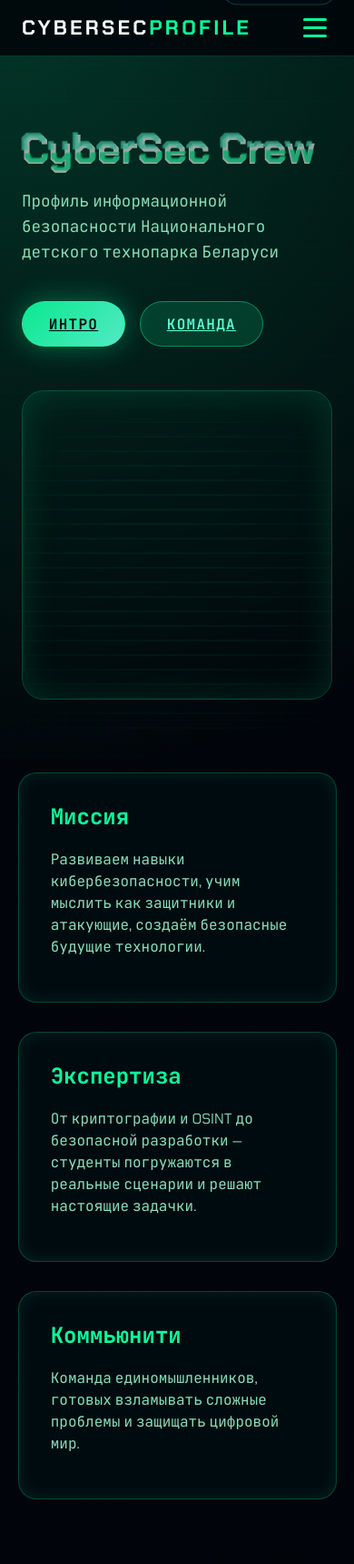
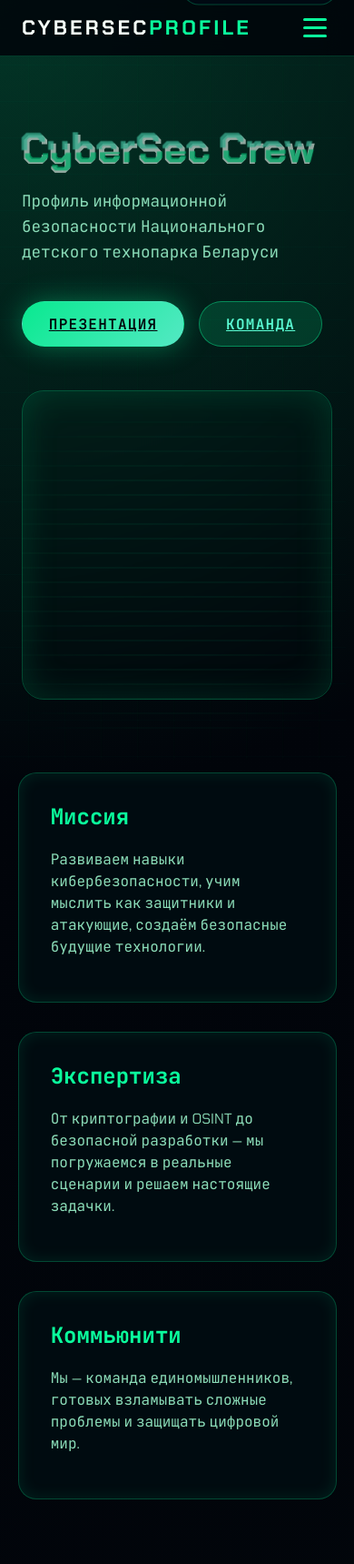
Before and after one commit to markzum/CyberSecProfileNDT, a Flask app: page / in a window 390 px wide. Shown: the top 1719 px of the page at 91% size. Run offline with Flask 3, Linux system fonts and the light colour scheme.

Commit message:
intro to presentation

```diff
--- a/app.py
+++ b/app.py
@@ -16,9 +16,9 @@
     def index():
         return render_template("index.html")
 
-    @app.route("/intro")
-    def intro():
-        return render_template("intro.html")
+    @app.route("/presentation")
+    def presentation():
+        return render_template("presentation.html")
 
     @app.route("/team")
     def team():
--- a/static/css/styles.css
+++ b/static/css/styles.css
@@ -307,7 +307,7 @@
     background: rgba(1, 4, 10, 0.85);
 }
 
-.intro-page {
+.presentation-page {
     padding: 6rem 5vw;
     display: grid;
     gap: 2.5rem;
@@ -315,13 +315,13 @@
     align-items: center;
 }
 
-.intro-text h1 {
+.presentation-text h1 {
     font-size: clamp(2rem, 4vw, 3rem);
     margin-bottom: 1rem;
     color: var(--accent);
 }
 
-.intro-text p {
+.presentation-text p {
     color: var(--text-muted);
     line-height: 1.7;
 }
@@ -623,7 +623,7 @@
     }
 
     .hero,
-    .intro-page,
+    .presentation-page,
     .team-page {
         padding: 5rem 1.5rem;
     }
--- a/templates/base.html
+++ b/templates/base.html
@@ -16,7 +16,7 @@
         <div class="logo">CyberSec<span>Profile</span></div>
         <nav class="main-nav" aria-label="Главная навигация">
             <a href="{{ url_for('index') }}">Главная</a>
-            <a href="{{ url_for('intro') }}">Интро</a>
+            <a href="{{ url_for('presentation') }}">Презентация</a>
             <a href="{{ url_for('team') }}">Команда</a>
         </nav>
         <button class="nav-toggle" type="button" aria-label="Открыть меню">
--- a/templates/index.html
+++ b/templates/index.html
@@ -6,7 +6,7 @@
         <h1 class="glitch" data-text="CyberSec Crew">CyberSec Crew</h1>
         <p class="tagline">Профиль информационной безопасности Национального детского технопарка Беларуси</p>
         <div class="cta-buttons">
-            <a class="btn primary" href="{{ url_for('intro') }}">Интро</a>
+            <a class="btn primary" href="{{ url_for('presentation') }}">Презентация</a>
             <a class="btn secondary" href="{{ url_for('team') }}">Команда</a>
         </div>
     </div>
@@ -22,11 +22,11 @@
     </article>
     <article class="highlight-card">
         <h2>Экспертиза</h2>
-        <p>От криптографии и OSINT до безопасной разработки — студенты погружаются в реальные сценарии и решают настоящие задачки.</p>
+        <p>От криптографии и OSINT до безопасной разработки — мы погружаемся в реальные сценарии и решаем настоящие задачки.</p>
     </article>
     <article class="highlight-card">
         <h2>Коммьюнити</h2>
-        <p>Команда единомышленников, готовых взламывать сложные проблемы и защищать цифровой мир.</p>
+        <p>Мы — команда единомышленников, готовых взламывать сложные проблемы и защищать цифровой мир.</p>
     </article>
 </section>
 {% endblock %}
--- a/templates/intro.html
+++ b/templates/presentation.html
@@ -1,8 +1,8 @@
 {% extends "base.html" %}
-{% block title %}Интро · CyberSec Crew{% endblock %}
+{% block title %}Презентация · CyberSec Crew{% endblock %}
 {% block content %}
-<section class="intro-page">
-    <div class="intro-text">
+<section class="presentation-page">
+    <div class="presentation-text">
         <h1>Добро пожаловать в профиль кибербезопасности</h1>
         <p>Короткое видео знакомит вас с нашей программой, ценностями и целями. Подготовьтесь к погружению в мир белых хакеров!</p>
     </div>
```
Also changed, not shown: tests/test_app.py (+1 -1 lines), README.md.
